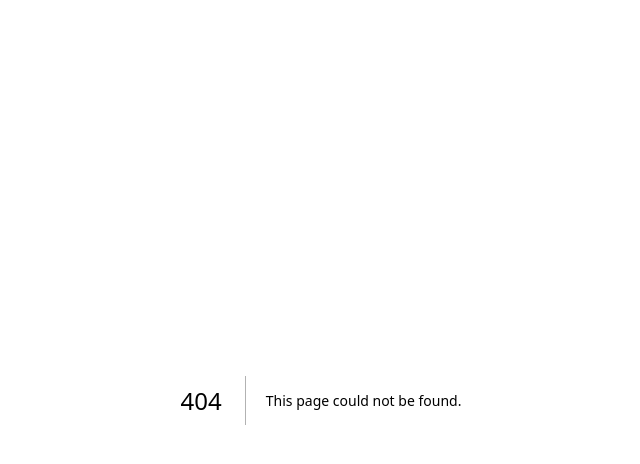
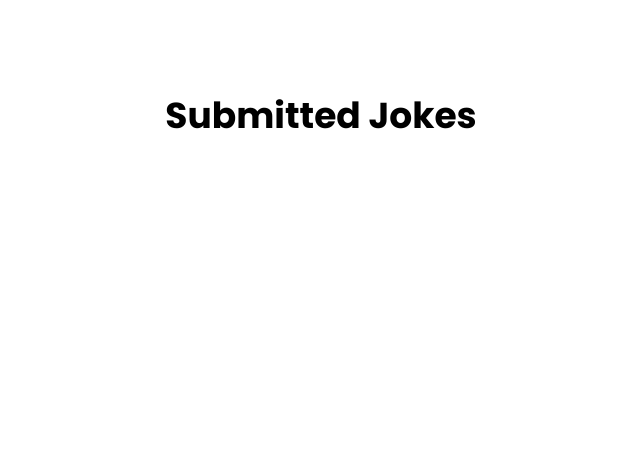
Before and after one commit to ThusharaX/jokes-frontend, a Next.js app: page /submitted-jokes in a window 1280 px wide. Before the commit this address had no page. Shown: the top 464 px of the page, without its empty margins (319-959 px from the left). Built offline with nearby package versions, Linux system fonts and the light colour scheme.

Commit message:
feat: Add pages for submitting and viewing jokes
- Added a new page for submitting jokes
- Added a new page for viewing submitted jokes
- Updated the home page to include placeholders for joke selection, request, and display

```diff
--- /dev/null
+++ b/app/new-joke/page.tsx
@@ -0,0 +1,14 @@
+// Form to submit a new joke
+export default function NewJoke() {
+  return (
+    <main className="flex min-h-screen flex-col items-center justify-between p-24">
+      <h1 className="text-4xl font-bold">New Joke</h1>
+
+      {/* Form to submit a new joke */}
+
+      {/* Select joke type - get latest joke type from "Submit Jokes" microservice */}
+
+      {/* Submit joke button */}
+    </main>
+  );
+}
--- /dev/null
+++ b/app/submitted-jokes/page.tsx
@@ -0,0 +1,17 @@
+// Show a list of jokes that the users have submitted
+// ! Moderator must be logged in to view this page
+export default function SubmittedJokes() {
+  return (
+    <main className="flex min-h-screen flex-col items-center justify-between p-24">
+      <h1 className="text-4xl font-bold">Submitted Jokes</h1>
+
+      {/* request a new joke from "Submit Jokes" microservice */}
+
+      {/* Display the requested joke */}
+
+      {/* Ability to edit / change the type of joke and approve / reject the joke */}
+
+      {/* Request another joke button */}
+    </main>
+  );
+}
```
Also changed, not shown: app/page.tsx (+9 -0 lines).
